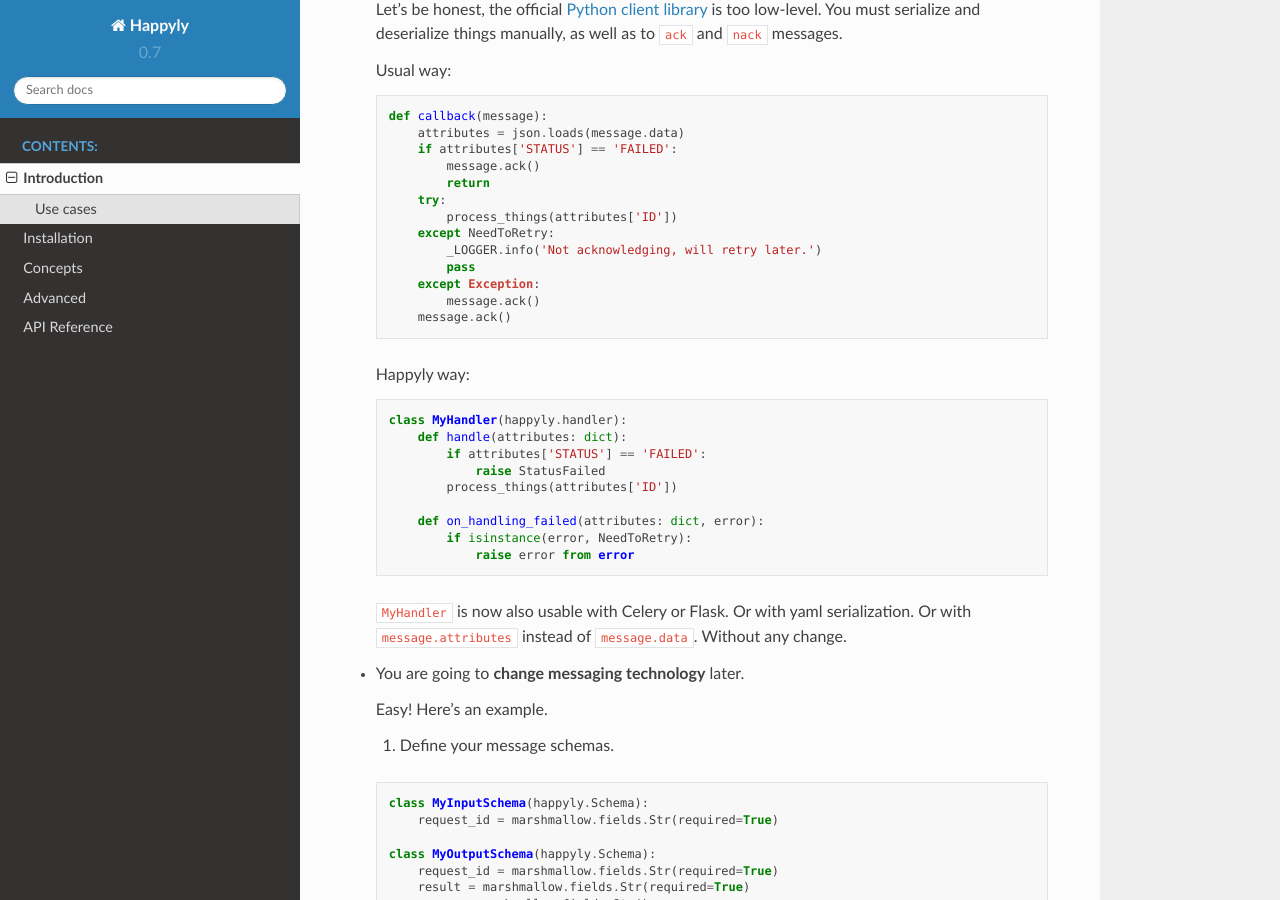
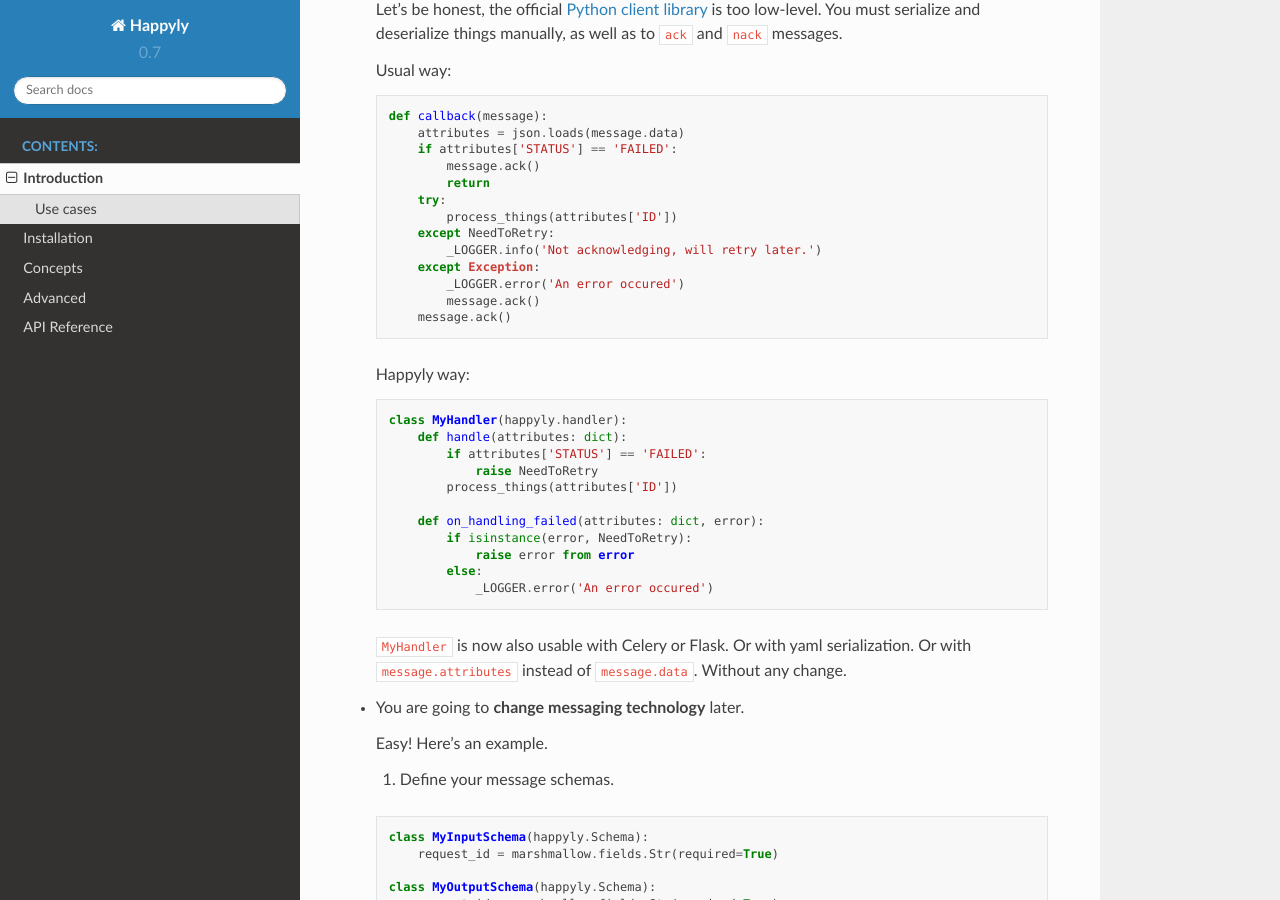
Before and after one commit to aliaksandr-tsukanau/cargopy, a Sphinx documentation site: the page built from docs/introduction.rst, in a window 1280 px wide and 900 px high, scrolled down 566 px. Built offline with Sphinx 7.4.7 and the Read the Docs theme 2.0.0, drawn with Linux system fonts in a browser that asks for light colours.

Commit message:
Update introduction.rst

```diff
--- a/docs/introduction.rst
+++ b/docs/introduction.rst
@@ -41,8 +41,8 @@
             process_things(attributes['ID'])
         except NeedToRetry:
             _LOGGER.info('Not acknowledging, will retry later.')
-            pass
         except Exception:
+            _LOGGER.error('An error occured')
             message.ack()
         message.ack()
 
@@ -53,16 +53,18 @@
     class MyHandler(happyly.handler):
         def handle(attributes: dict):
             if attributes['STATUS'] == 'FAILED':
-                raise StatusFailed
+                raise NeedToRetry
             process_things(attributes['ID'])
 
         def on_handling_failed(attributes: dict, error):
             if isinstance(error, NeedToRetry):
                 raise error from error
+            else:
+                _LOGGER.error('An error occured')
 
   :code:`MyHandler` is now also usable with Celery or Flask.
   Or with yaml serialization.
-  Or with :code:`message.attributes` instead of `message.data`.
+  Or with :code:`message.attributes` instead of :code:`message.data`.
   Without any change.
 
 * You are going to **change messaging technology** later.
```
